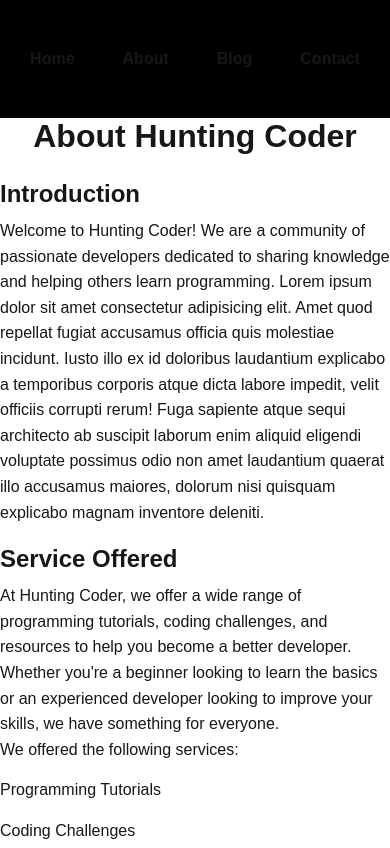
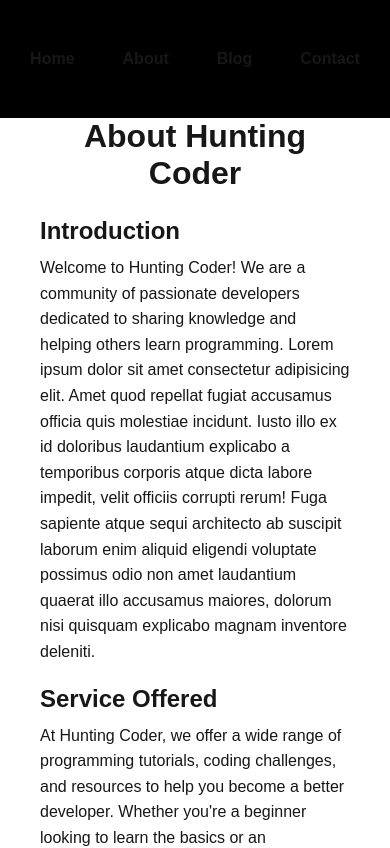
Before and after one commit to MukundVisavadiya/huntingcoder, a Next.js app: page /about in a window 390 px wide. Shown: the top 848 px of the page. Built offline with nearby package versions, Linux system fonts and the light colour scheme.

Commit message:
Responsive

```diff
--- a/pages/api/postcontact.js
+++ b/pages/api/postcontact.js
@@ -3,7 +3,6 @@ import * as fs from "fs";
 export default async function handler(req, res) {
   if (req.method === "POST") {
     let data = await fs.promises.readdir("contactdata");
-    console.log(data);
     fs.promises.writeFile(
       `contactdata/${data.length + 1}.json`,
       JSON.stringify(req.body),
--- a/styles/about.module.css
+++ b/styles/about.module.css
@@ -1,6 +1,7 @@
 .container {
   max-width: 800px;
   margin: 0 auto;
+  padding: 0 40px;
 }
 
 .title {
--- a/styles/blogpost.module.css
+++ b/styles/blogpost.module.css
@@ -14,3 +14,15 @@
   letter-spacing: -2.4px;
   padding-bottom: 30px;
 }
+
+@media (max-width: 768px) {
+  .main {
+    padding: 80px 20px;
+  }
+
+  .title {
+    font-size: 28px;
+    line-height: 40px;
+    letter-spacing: -1.6px;
+  }
+}
--- a/styles/contact.module.css
+++ b/styles/contact.module.css
@@ -42,3 +42,10 @@
   color: #000000;
   border: 1px solid #000000;
 }
+
+@media (max-width: 768px) {
+  .container {
+    max-width: 85vw;
+    padding: 0 20px;
+  }
+}
```
